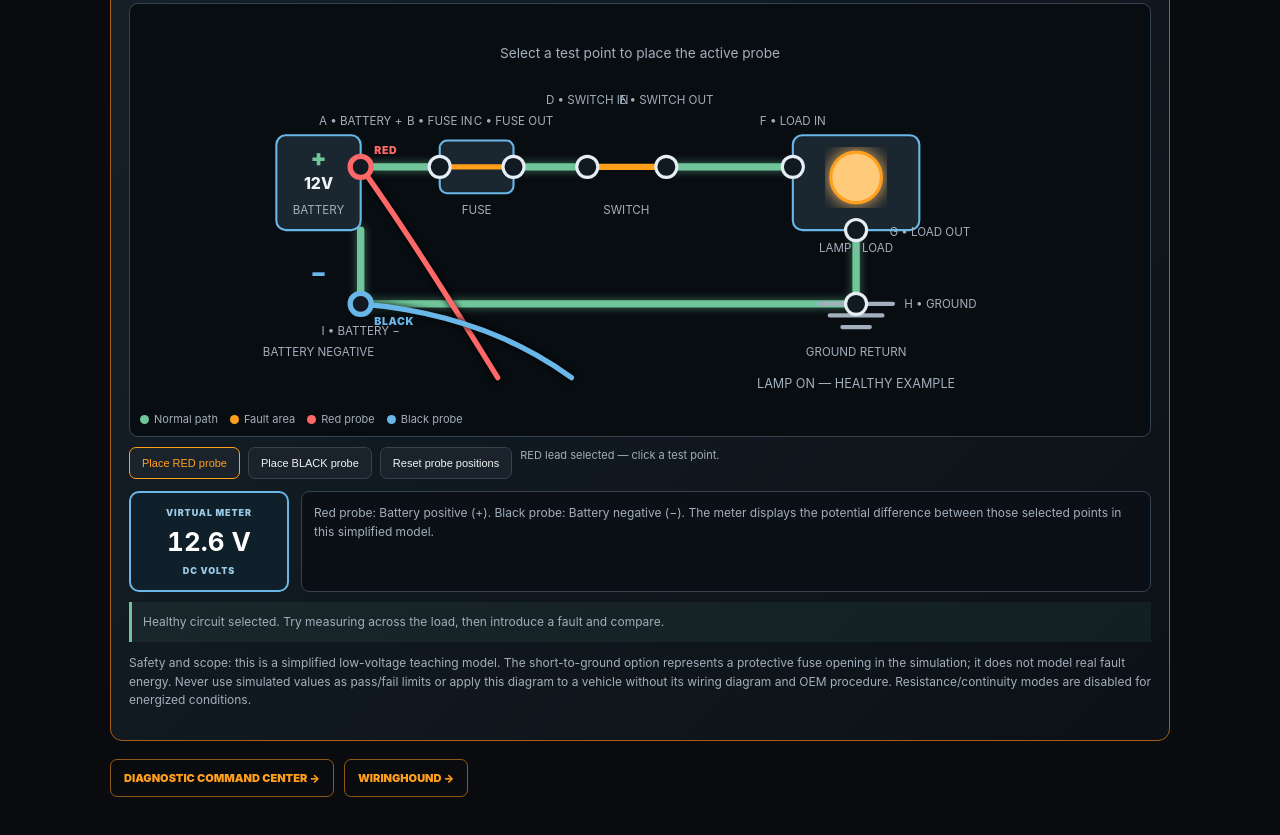
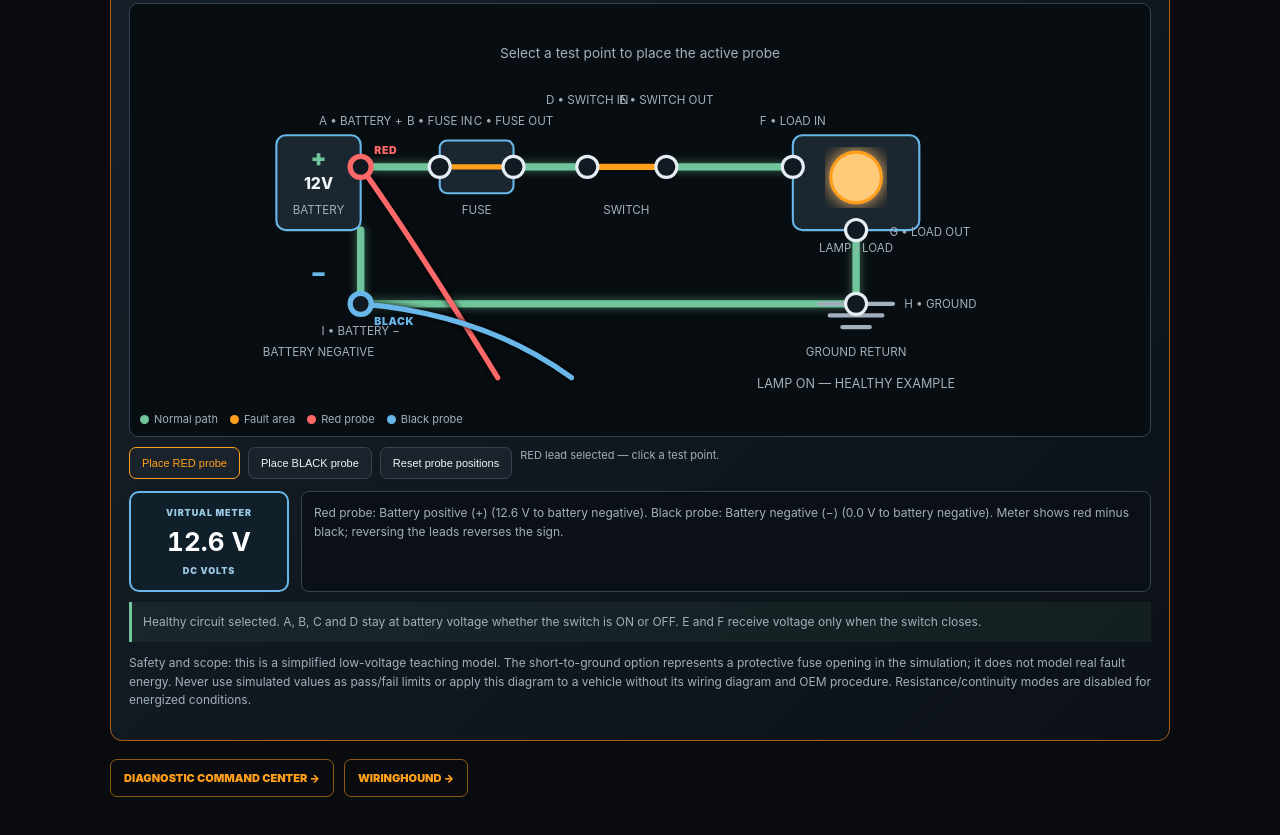
Before and after one commit to ryoung708/BustedKnuckle, a website: page learning.html in a window 1280 px wide. Shown: the part 1433-2268 px from the top of the page. Drawn offline with Linux system fonts and the light colour scheme.

Commit message:
Refine training bench voltage and short-to-ground readings

```diff
--- a/learning.html
+++ b/learning.html
@@ -138,43 +138,84 @@ function drawProbeLeads(){
 }
 function benchModel(){
  const fault=benchFault.value,on=benchSwitch.value==="on",mode=benchMode.value;
- const fuseOpen=fault==="fuse"||fault==="short",energized=on&&!fuseOpen;
- const volts={battery:12.6,fuseIn:12.6,fuseOut:12.6,switchIn:12.6,switch:12.6,load:12.6,loadOut:0,ground:0,negative:0};
- if(fault==="open"){volts.switchIn=0;volts.switch=0;volts.load=0}
- if(fault==="resistive"){volts.switchIn=10.1;volts.switch=10.1;volts.load=10.1}
- if(fault==="ground"){volts.loadOut=2.5;volts.ground=2.5}
- if(fuseOpen){volts.fuseOut=0;volts.switchIn=0;volts.switch=0;volts.load=0}
- if(!energized){Object.keys(volts).forEach(k=>{if(k!=="battery"&&k!=="fuseIn")volts[k]=0})}
- const lampOn=energized&&fault==="good";
+ const fuseOpen=fault==="fuse"||fault==="short";
+ const volts={battery:12.6,fuseIn:12.6,fuseOut:12.6,switchIn:12.6,switch:0,load:0,loadOut:0,ground:0,negative:0};
+
+ // A-D are on the battery side of the open switch. They retain source
+ // voltage with the switch OFF because no open switch is between them and B+.
+ // E/F are downstream of the switch and only receive power when it is closed.
+ if(fault==="fuse"||fault==="short"){
+  volts.fuseOut=0;volts.switchIn=0;
+ }
+ if(fault==="open"){
+  volts.switchIn=0;
+ }
+ if(fault==="resistive"&&on){
+  volts.switchIn=10.1;
+ }
+ if(on&&!fuseOpen&&fault!=="open"){
+  volts.switch=volts.switchIn;
+  volts.load=volts.switchIn;
+  volts.loadOut=fault==="ground"?2.5:0;
+  volts.ground=fault==="ground"?2.5:0;
+ }
+ const lampOn=on&&!fuseOpen&&fault==="good";
  document.getElementById("lampBulb").setAttribute("fill",lampOn?"#ffca7a":"#29343e");
  document.getElementById("lampBulb").setAttribute("filter",lampOn?"url(#lampGlow)":"");
  document.getElementById("lampState").textContent=lampOn?"LAMP ON — HEALTHY EXAMPLE":(fault==="short"?"FUSE OPENED — LAMP OFF":"LAMP OFF");
- ["feedA","feedB","feedC","returnA"].forEach(id=>{const el=document.getElementById(id);el.classList.toggle("live",energized&&fault==="good");el.classList.toggle("fault",(fault==="open"&&id==="feedB")||(fault==="resistive"&&id==="feedB")||(fault==="ground"&&id==="returnA")||(fuseOpen&&id==="feedA"))});
+ ["feedA","feedB","feedC","returnA"].forEach(id=>{
+  const el=document.getElementById(id);
+  el.classList.toggle("live",on&&fault==="good");
+  el.classList.toggle("fault",(fault==="open"&&id==="feedB")||(fault==="resistive"&&id==="feedB")||(fault==="ground"&&id==="returnA")||(fuseOpen&&id==="feedA"));
+ });
  document.getElementById("switchBlade").setAttribute("d",on?"M330 145 L397 145":"M330 145 L397 111");
- const activePoints=document.querySelectorAll(".probe-point");
- activePoints.forEach(p=>{p.classList.toggle("red",p.dataset.point===probeRed);p.classList.toggle("black",p.dataset.point===probeBlack)});
+ document.querySelectorAll(".probe-point").forEach(p=>{
+  p.classList.toggle("red",p.dataset.point===probeRed);
+  p.classList.toggle("black",p.dataset.point===probeBlack);
+ });
  drawProbeLeads();
  const status=document.getElementById("benchStatus"),reading=document.getElementById("benchReading"),explain=document.getElementById("benchExplain");
- if(mode!=="voltage"&&on){reading.textContent="—";document.getElementById("benchMeterMode").textContent=mode==="resistance"?"OHMS":"CONTINUITY";status.className="bench-status warn";status.textContent="Safety interlock: switch the simulated circuit OFF before using resistance or continuity mode.";explain.textContent="Resistance and continuity measurements are only meaningful on a de-energized, appropriately isolated circuit. Turn the simulated switch off to continue.";return}
+ if(mode!=="voltage"&&on){
+  reading.textContent="—";
+  document.getElementById("benchMeterMode").textContent=mode==="resistance"?"OHMS":"CONTINUITY";
+  status.className="bench-status warn";
+  status.textContent="Safety interlock: switch the simulated circuit OFF before using resistance or continuity mode.";
+  explain.textContent="Resistance and continuity measurements are only meaningful on a de-energized, appropriately isolated circuit. Turn the simulated switch OFF to continue.";
+  return;
+ }
  if(mode==="voltage"){
   document.getElementById("benchMeterMode").textContent="DC VOLTS";
-  if(!on){reading.textContent="0.0 V";explain.textContent="Circuit switch is OFF. This voltage reading is not a loaded voltage-drop test."}
-  else{const delta=Math.abs(volts[probeRed]-volts[probeBlack]);reading.textContent=delta.toFixed(1)+" V";explain.textContent="Red probe: "+nodeNames[probeRed]+". Black probe: "+nodeNames[probeBlack]+". The meter displays the potential difference between those selected points in this simplified model."}
+  const delta=volts[probeRed]-volts[probeBlack];
+  reading.textContent=(Math.abs(delta)<0.05?"0.0":delta.toFixed(1))+" V";
+  explain.textContent="Red probe: "+nodeNames[probeRed]+" ("+volts[probeRed].toFixed(1)+" V to battery negative). Black probe: "+nodeNames[probeBlack]+" ("+volts[probeBlack].toFixed(1)+" V to battery negative). Meter shows red minus black; reversing the leads reverses the sign.";
  }else{
   document.getElementById("benchMeterMode").textContent=mode==="resistance"?"OHMS":"CONTINUITY";
   const pair=[probeRed,probeBlack].sort().join("-");
   let ohms="OL",continuity="OPEN";
-  if(pair==="battery-fuseIn"||pair==="fuseIn-fuseOut"||pair==="fuseOut-switchIn"||pair==="switchIn-switch"||pair==="load-loadOut"){ohms="0.2 Ω";continuity="BEEP"}
-  if(pair==="ground-negative"){ohms=fault==="ground"?"4.8 Ω":"0.1 Ω";continuity=fault==="ground"?"HIGH RESISTANCE":"BEEP"}
-  if(fault==="open"&&pair==="fuseOut-switchIn"){ohms="OL";continuity="OPEN"}
-  if(fault==="resistive"&&pair==="fuseOut-switchIn"){ohms="1.5 Ω";continuity="BEEP"}
-  if(fuseOpen&&pair==="fuseIn-fuseOut"){ohms="OL";continuity="OPEN"}
+  const closedSections=["battery-fuseIn","fuseIn-fuseOut","fuseOut-switchIn","switchIn-switch","load-loadOut"];
+  if(closedSections.includes(pair)){ohms="0.2 Ω";continuity="BEEP";}
+  if(pair==="ground-negative"){ohms=fault==="ground"?"4.8 Ω":"0.1 Ω";continuity=fault==="ground"?"HIGH RESISTANCE":"BEEP";}
+  if(fault==="open"&&pair==="fuseOut-switchIn"){ohms="OL";continuity="OPEN";}
+  if(fault==="resistive"&&pair==="fuseOut-switchIn"){ohms="1.5 Ω";continuity="BEEP";}
+  if(fuseOpen&&pair==="fuseIn-fuseOut"){ohms="OL";continuity="OPEN";}
+  // The simulated short is downstream of the fuse: when isolated and
+  // de-energized, its affected load-feed point is shorted to ground.
+  if(fault==="short"&&(pair==="ground-load"||pair==="ground-loadOut"||pair==="load-ground"||pair==="loadOut-ground")){
+   ohms="0.1 Ω";continuity="BEEP";
+  }
   reading.textContent=mode==="resistance"?ohms:continuity;
-  explain.textContent="Illustrative isolated-circuit example between "+nodeNames[probeRed]+" and "+nodeNames[probeBlack]+". Actual continuity/resistance depends on isolation, parallel paths, meter and circuit design.";
+  explain.textContent="Illustrative isolated-circuit example between "+nodeNames[probeRed]+" and "+nodeNames[probeBlack]+". Short-to-ground is modeled from the downstream load feed to ground; actual readings depend on isolation and parallel paths.";
  }
  status.className="bench-status";
- const faultText={good:"Healthy circuit selected. Try measuring across the load, then introduce a fault and compare.",open:"Open feed selected. The break is between fuse output (C) and switch input (D); compare the two sides of that section.",resistive:"Added resistance selected between fuse output (C) and switch input (D). Under load, compare both sides of that connection; a continuity beep alone may not reveal its effect.",ground:"Poor ground selected. The return side is elevated in this teaching model; compare the load ground with battery negative under load.",fuse:"Open fuse selected. The downstream circuit is de-energized in this model; verify protection and downstream condition before replacing a real fuse.",short:"Short-to-ground scenario selected. The simulated protective fuse opens and the lamp goes out; real short-circuit behavior depends on protection and circuit design."};
- status.textContent=faultText[fault]+(on?"":" Switch is OFF, so loaded voltage-drop conclusions do not apply.");
+ const faultText={
+  good:"Healthy circuit selected. A, B, C and D stay at battery voltage whether the switch is ON or OFF. E and F receive voltage only when the switch closes.",
+  open:"Open feed selected between fuse output (C) and switch input (D). A-C remain at source voltage; D and downstream points are de-energized in this simplified fault model.",
+  resistive:"Added resistance between fuse output (C) and switch input (D). With the switch ON, loaded voltage at D and downstream is reduced; with it OFF, there is no current and no modeled voltage drop across that resistance.",
+  ground:"Poor ground selected. With the circuit operating, the return side rises above battery negative; compare load ground to battery negative under load.",
+  fuse:"Open fuse selected. Battery voltage remains on the fuse input side (A/B); fuse output and downstream are de-energized.",
+  short:"Short-to-ground selected downstream of the fuse. The protective fuse opens; upstream A/B remain at battery voltage while the downstream side is de-energized. With the circuit isolated, test the affected load feed to ground."
+ };
+ status.textContent=faultText[fault];
 }
 document.querySelectorAll(".probe-point").forEach(point=>point.addEventListener("click",()=>{if(activeProbe==="red")probeRed=point.dataset.point;else probeBlack=point.dataset.point;benchModel()}));
 document.getElementById("selectRed").addEventListener("click",()=>{activeProbe="red";document.getElementById("selectRed").classList.add("active");document.getElementById("selectBlack").classList.remove("active")});
```
